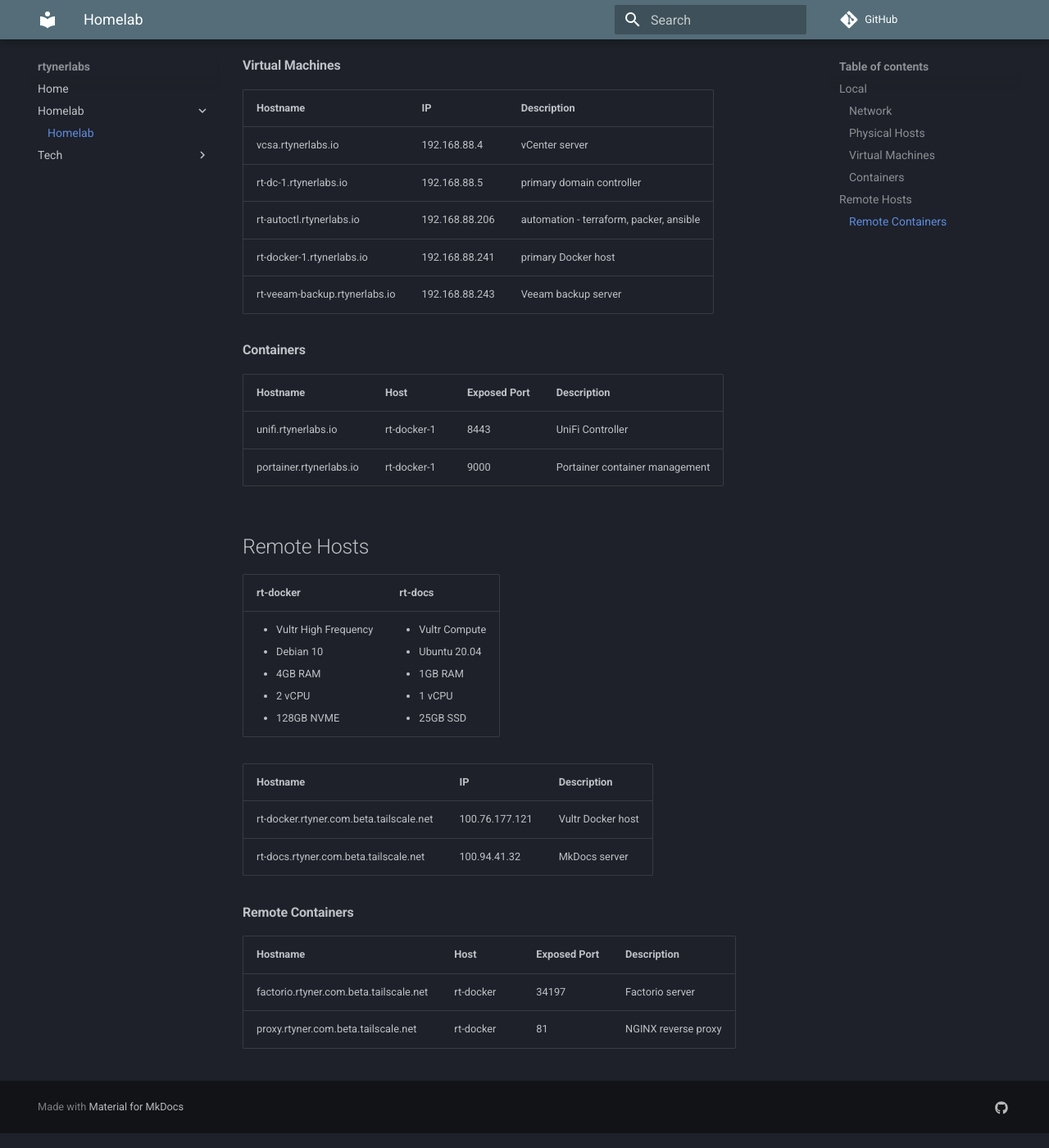
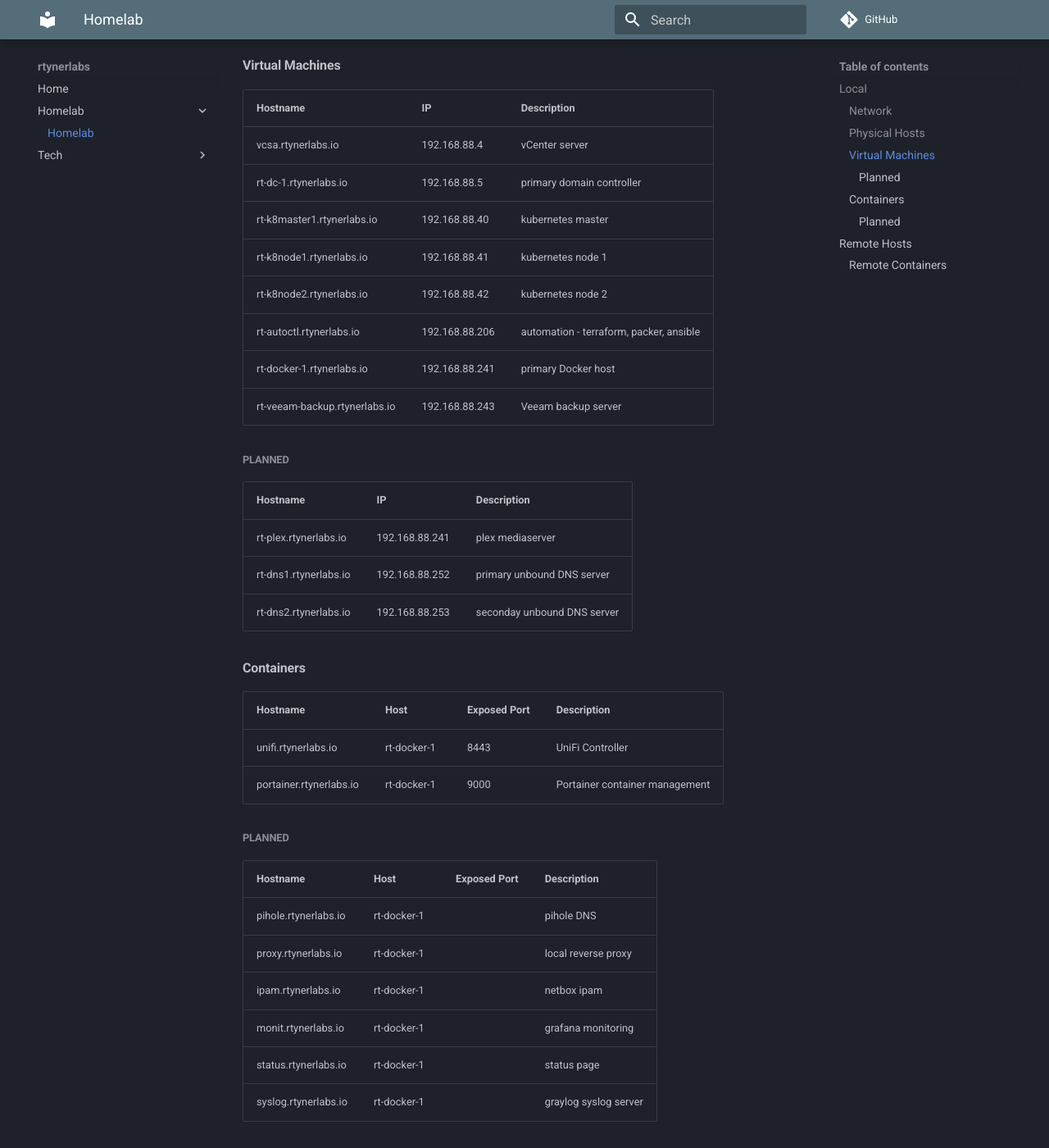
Before and after one commit to rtyner/mkdocs, an MkDocs documentation site: the page built from docs/Homelab/Network-Documentation.md, in a window 1280 px wide and 1400 px high, scrolled down 630 px. Shown: the whole window at 82% size. Built offline with MkDocs 1.6.1 and Material for MkDocs 9.7.7, drawn with Linux system fonts in a browser that asks for light colours; comment, search, counter and statistics services are not loaded.

Commit message:
updated homelab

```diff
--- a/docs/Homelab/Network-Documentation.md
+++ b/docs/Homelab/Network-Documentation.md
@@ -15,7 +15,7 @@
 | **Hostname**                      | **IP**           | **Description**                         |
 | --------------------------------- | ---------------- | --------------------------------------- |
 | esxi1.rtynerlabs.io               | 192.168.88.3     | primary ESXi host                       |
-| hyperv-1.rtynerlabs.io            | 192.168.88.147   | Hyper V server                          |
+| hyperv-1.rtynerlabs.io            | 192.168.88.147   | Hyper V server, Windows file share      |
 
 #### Virtual Machines
 
@@ -23,9 +23,19 @@
 | --------------------------------- | ---------------- | --------------------------------------- |
 | vcsa.rtynerlabs.io                | 192.168.88.4     | vCenter server                          |
 | rt-dc-1.rtynerlabs.io             | 192.168.88.5     | primary domain controller               |
+| rt-k8master1.rtynerlabs.io        | 192.168.88.40    | kubernetes master                       |
+| rt-k8node1.rtynerlabs.io          | 192.168.88.41    | kubernetes node 1                       |
+| rt-k8node2.rtynerlabs.io          | 192.168.88.42    | kubernetes node 2                       |
 | rt-autoctl.rtynerlabs.io          | 192.168.88.206   | automation - terraform, packer, ansible |
 | rt-docker-1.rtynerlabs.io         | 192.168.88.241   | primary Docker host                     |
 | rt-veeam-backup.rtynerlabs.io     | 192.168.88.243   | Veeam backup server                     |
+
+##### Planned
+| **Hostname**                      | **IP**           | **Description**                         |
+| --------------------------------- | ---------------- | --------------------------------------- |
+| rt-plex.rtynerlabs.io             | 192.168.88.241   | plex mediaserver                        |
+| rt-dns1.rtynerlabs.io             | 192.168.88.252   | primary unbound DNS server              |
+| rt-dns2.rtynerlabs.io             | 192.168.88.253   | seconday unbound DNS server             |
 
 #### Containers
 
@@ -33,6 +43,16 @@
 | --------------------------------- | ---------------- | ------------------- | --------------------------------|
 | unifi.rtynerlabs.io               | rt-docker-1      | 8443                | UniFi Controller                |
 | portainer.rtynerlabs.io           | rt-docker-1      | 9000                | Portainer container management  |
+
+##### Planned
+| **Hostname**                      | **Host**         | **Exposed Port**    | **Description**                 |
+| --------------------------------- | ---------------- | ------------------- | --------------------------------|
+| pihole.rtynerlabs.io              | rt-docker-1      |                     | pihole DNS                      |
+| proxy.rtynerlabs.io               | rt-docker-1      |                     | local reverse proxy             |
+| ipam.rtynerlabs.io                | rt-docker-1      |                     | netbox ipam                     |
+| monit.rtynerlabs.io               | rt-docker-1      |                     | grafana monitoring              |
+| status.rtynerlabs.io              | rt-docker-1      |                     | status page                     |
+| syslog.rtynerlabs.io              | rt-docker-1      |                     | graylog syslog server           |
 
 ## Remote Hosts
 
```
